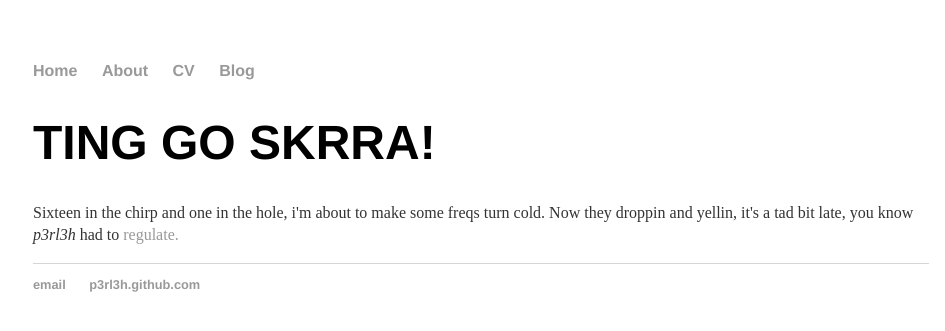
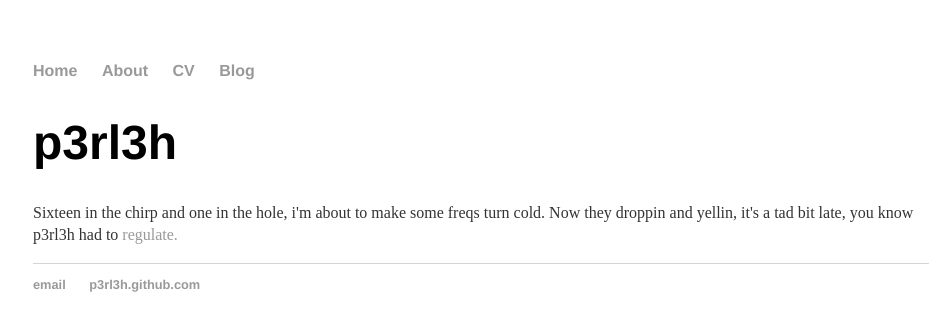
Before and after one commit to p3rl3h/p3rl3h, a Jekyll site: the page built from index.html, in a window 1280 px wide. Shown: the top 331 px of the page, without its empty margins (159-1104 px from the left). Built offline with Jekyll 4.4.1, drawn with Linux system fonts in a browser that asks for light colours.

Commit message:
Update index.html

```diff
--- a/index.html
+++ b/index.html
@@ -3,6 +3,6 @@ layout: default
 title: p3rl3h
 ---
 <div class="blurb">
-	<h1>TING GO SKRRA!</h1>
-	<p>Sixteen in the chirp and one in the hole, i'm about to make some freqs turn cold. Now they droppin and yellin, it's a tad bit late, you know <em>p3rl3h</em> had to <a href="/about">regulate.</a></p>
+	<h1>p3rl3h</h1>
+	<p>Sixteen in the chirp and one in the hole, i'm about to make some freqs turn cold. Now they droppin and yellin, it's a tad bit late, you know p3rl3h had to <a href="/about">regulate.</a></p>
 </div><!-- /.blurb -->
```
